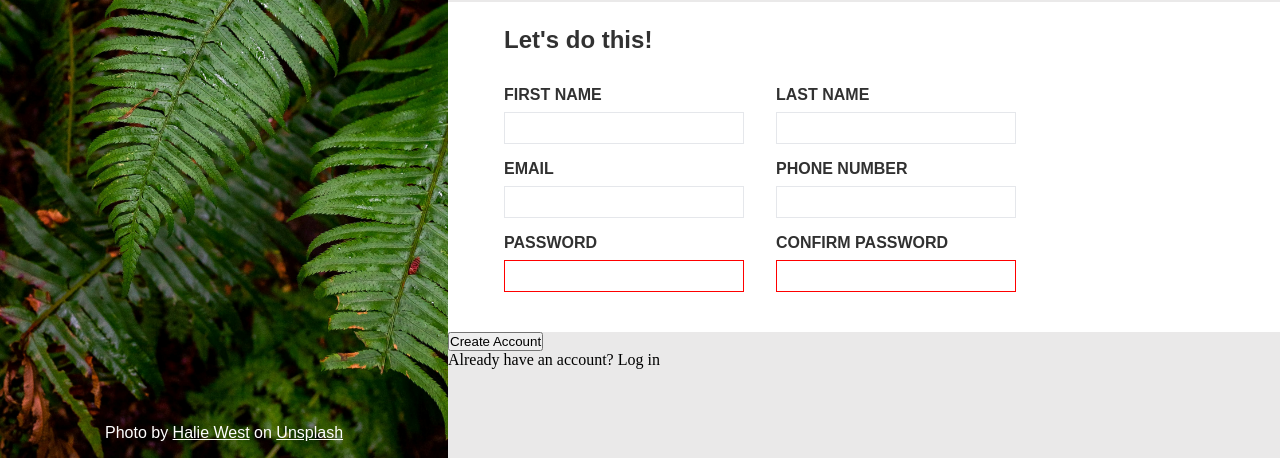
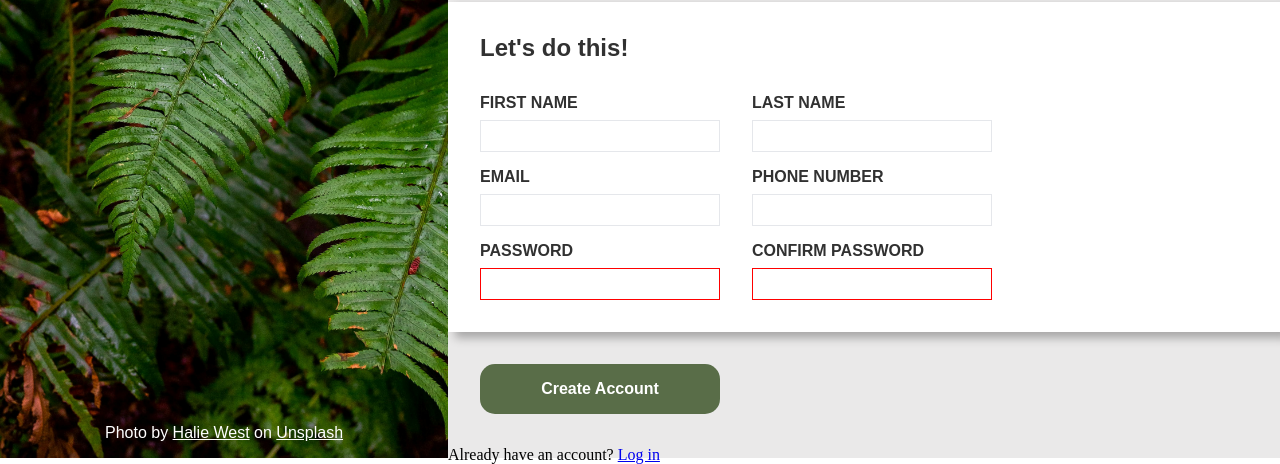
Before and after one commit to matejadb/signup-form, a plain HTML site: page index.html in a window 1280 px wide. Shown: the part 342-806 px from the top of the page. Drawn offline with Linux system fonts and the light colour scheme.

Commit message:
Add box-shadow to .form and finish styling the button

```diff
--- a/index.html
+++ b/index.html
@@ -84,7 +84,7 @@
 				</div>
 				<button type="submit">Create Account</button>
 			</form>
-			<p>Already have an account? <span>Log in</span></p>
+			<p>Already have an account? <a href="#">Log in</a></p>
 		</div>
 	</body>
 </html>
--- a/styles.css
+++ b/styles.css
@@ -78,20 +78,21 @@ body {
 	display: flex;
 	flex-direction: column;
 	width: 100%;
-	padding: 1.5rem;
 	background-color: rgb(255, 255, 255);
 	font-family: Arial, Helvetica, sans-serif;
+	-webkit-box-shadow: 8px 5px 9px 1px rgba(0, 0, 0, 0.29);
+	box-shadow: 8px 5px 9px 1px rgba(0, 0, 0, 0.29);
 }
 
 .title {
-	margin-left: 2rem;
+	margin: 2rem 0 0 2rem;
 	color: rgb(49, 49, 49);
 }
 
 .form-columns {
 	display: flex;
 	gap: 2rem;
-	margin: 2rem 0 1rem 2rem;
+	margin: 2rem 2rem 2rem 2rem;
 }
 
 .column {
@@ -127,3 +128,20 @@ input:focus {
 .input-group input[type="password"]:invalid {
 	border: 1.5px solid red;
 }
+
+form button {
+	margin: 2rem 2rem;
+	padding: 1rem;
+	width: 15rem;
+	border-radius: 15px;
+	border: none;
+	background-color: #596d48;
+	color: #fff;
+	font-size: 1rem;
+	font-weight: bold;
+}
+
+form button:hover {
+	cursor: pointer;
+	background-color: #3d4a31;
+}
```
